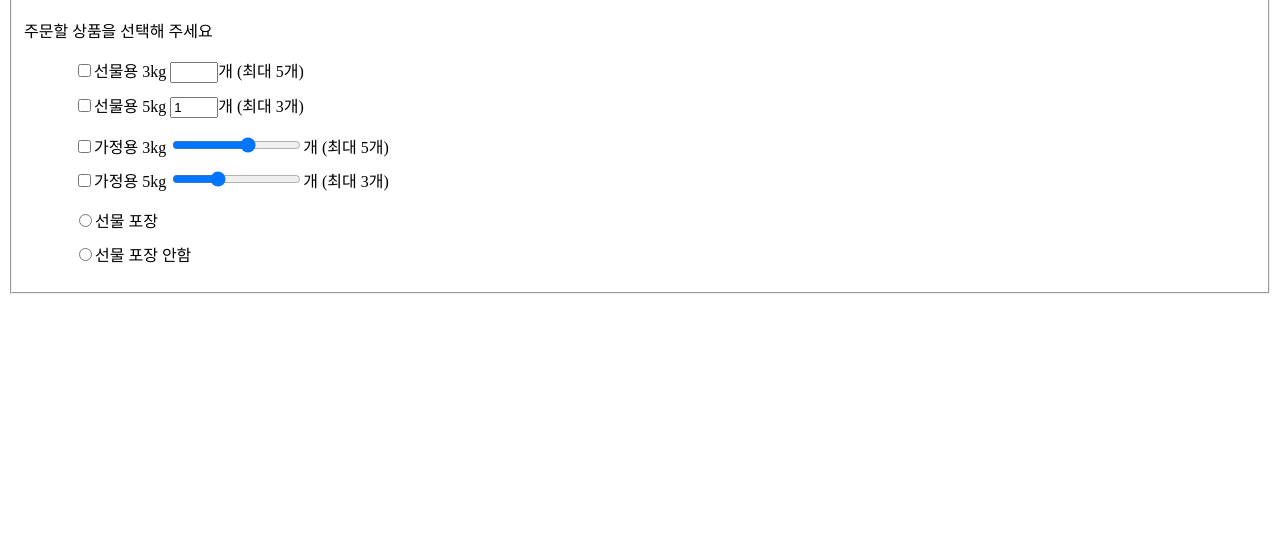
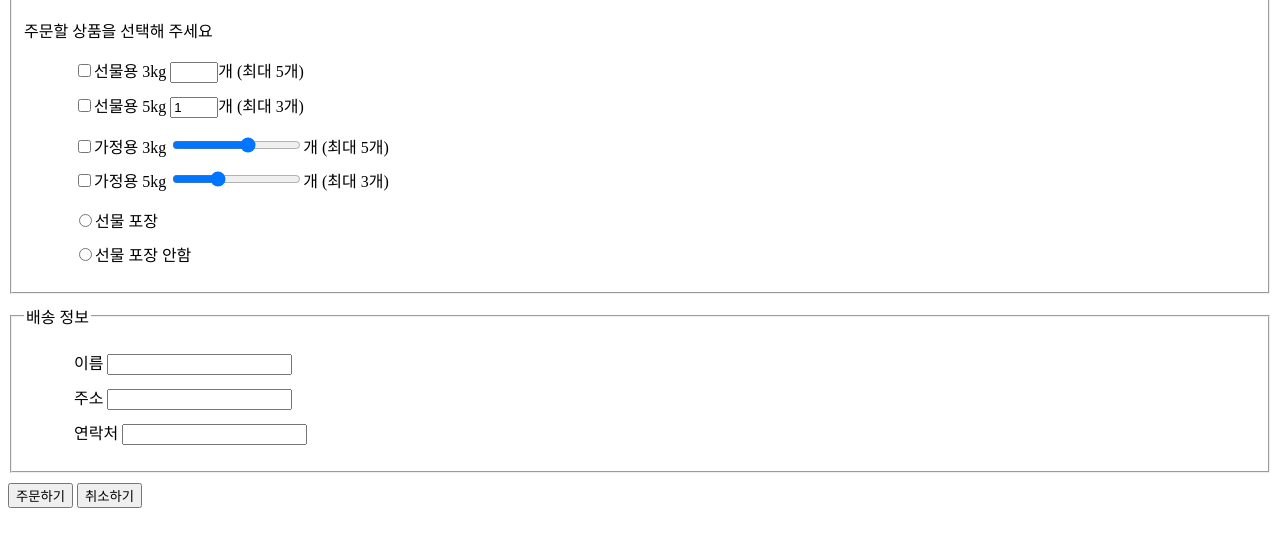
Before and after one commit to alsdn82/htmlworks, a plain HTML site: page day05/order.html in a window 1280 px wide. Shown: the part 116-662 px from the top of the page. Drawn offline with Linux system fonts and the light colour scheme.

Commit message:
day05 파일 추가

```diff
--- a/day05/order.html
+++ b/day05/order.html
@@ -11,6 +11,9 @@
         }
         li{
             margin: 10px;
+        }
+        fieldset{
+            margin-bottom: 10px;
         }
     </style>
 </head>
@@ -52,6 +55,27 @@
             </ul>
 
         </fieldset>
+        <fieldset>
+            <legend>배송 정보</legend>
+            <ul>
+                <li>
+                    <label for="username">이름</label>
+                    <input type="text" id="username">
+                </li>
+                <li>
+                    <label for="address">주소</label>
+                    <input type="text" id="address">
+                </li>
+                <li>
+                    <label for="phone">연락처</label>
+                    <input type="text" id="phone">
+                </li>
+            </ul>
+        </fieldset>
+        <div>
+            <input type="submit" value="주문하기">
+            <input type="reset" value="취소하기">
+        </div>
 
 
 
```
Also changed, not shown: day05/select.html (added, +48 -0 lines).
